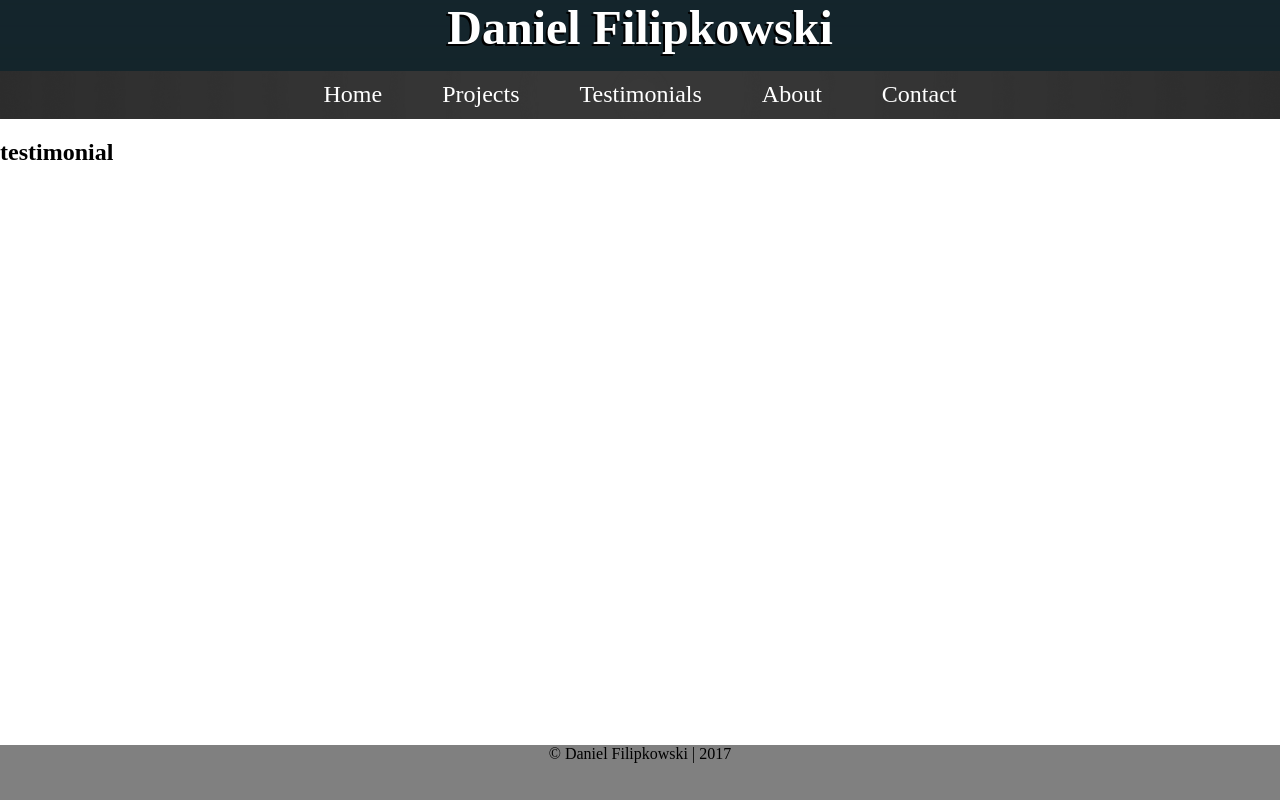
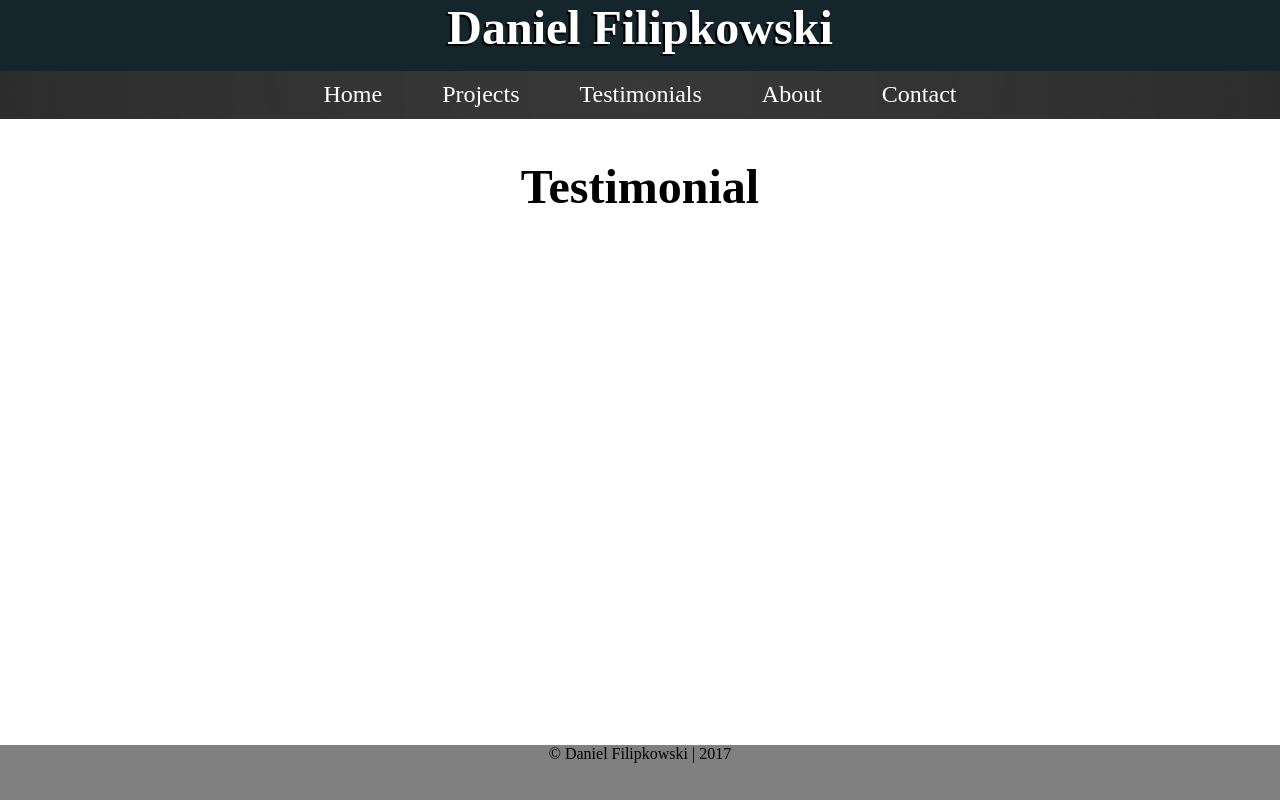
Before and after one commit to djflip2016/Daniels-port, a plain HTML site: page test.html in a window 1280 px wide. Drawn offline with Linux system fonts and the light colour scheme.

Commit message:
finished
awaiting templates and testimonials

```diff
--- a/css/about.css
+++ b/css/about.css
@@ -77,6 +77,10 @@ a:hover{
 /******** ABOUT CONTENT ********/
 .main-content{
 	text-align: center;
+}
+
+h2{
+	font-size: 3em;
 }
 
 .me{
--- a/css/contact.css
+++ b/css/contact.css
@@ -78,6 +78,10 @@ a:hover{
 
 .contact{
 	text-align: center;
+}
+
+h2{
+	font-size: 3em;
 }
 
 .contact-items{
--- a/css/testimonial.css
+++ b/css/testimonial.css
@@ -75,6 +75,15 @@ a:hover{
 
 
 /******** TESTIMONIAL CONTENT ********/
+
+
+.main-content{
+	text-align: center;
+}
+
+h2{
+	font-size: 3em;
+}
 
 
 
--- a/test.html
+++ b/test.html
@@ -21,7 +21,7 @@
 			</header>
 
 		<content class="main-content">
-			<h2>testimonial</h2>
+			<h2>Testimonial</h2>
 			<div class="test-items">
 			</div>
 		</content>
```
